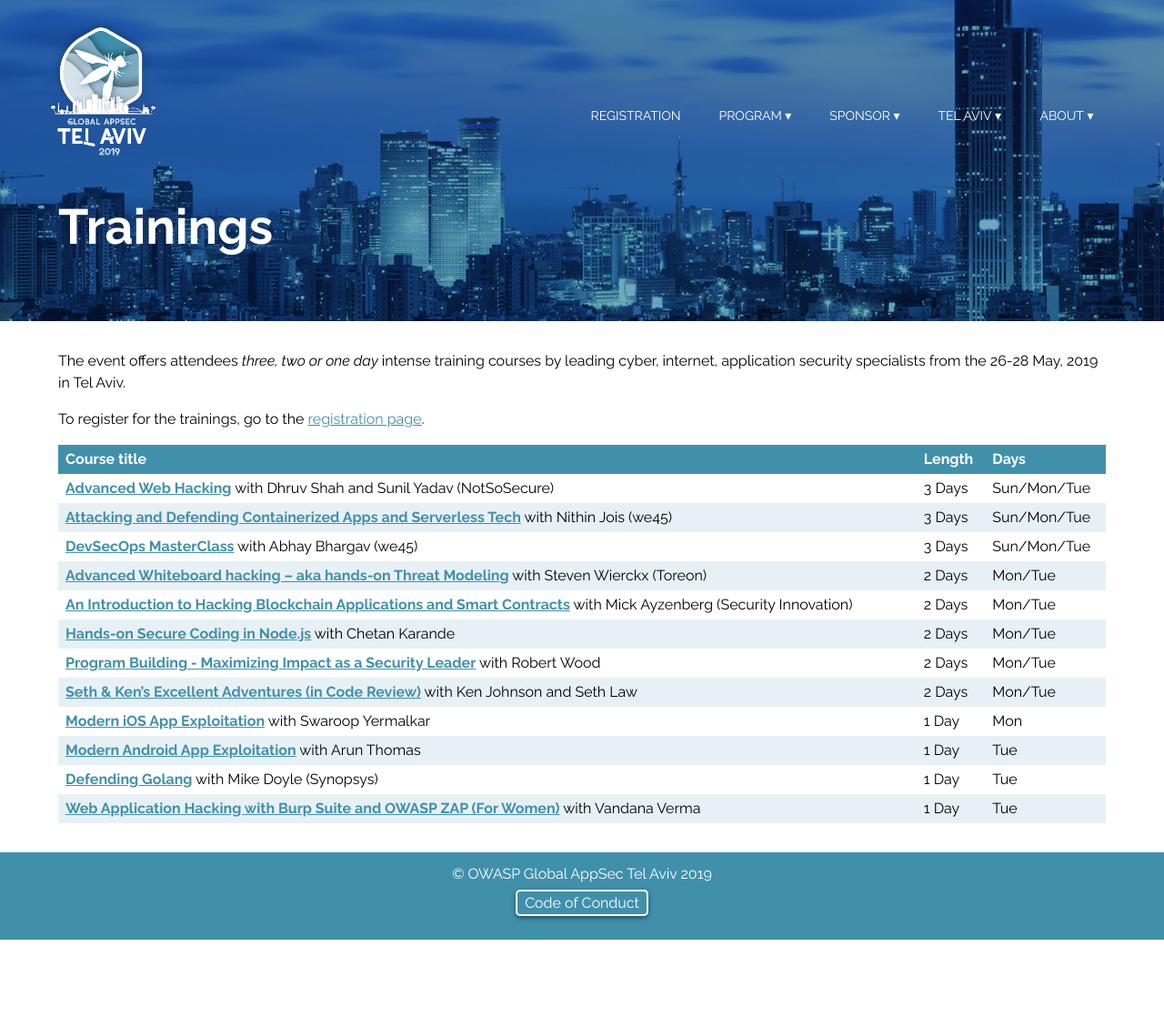
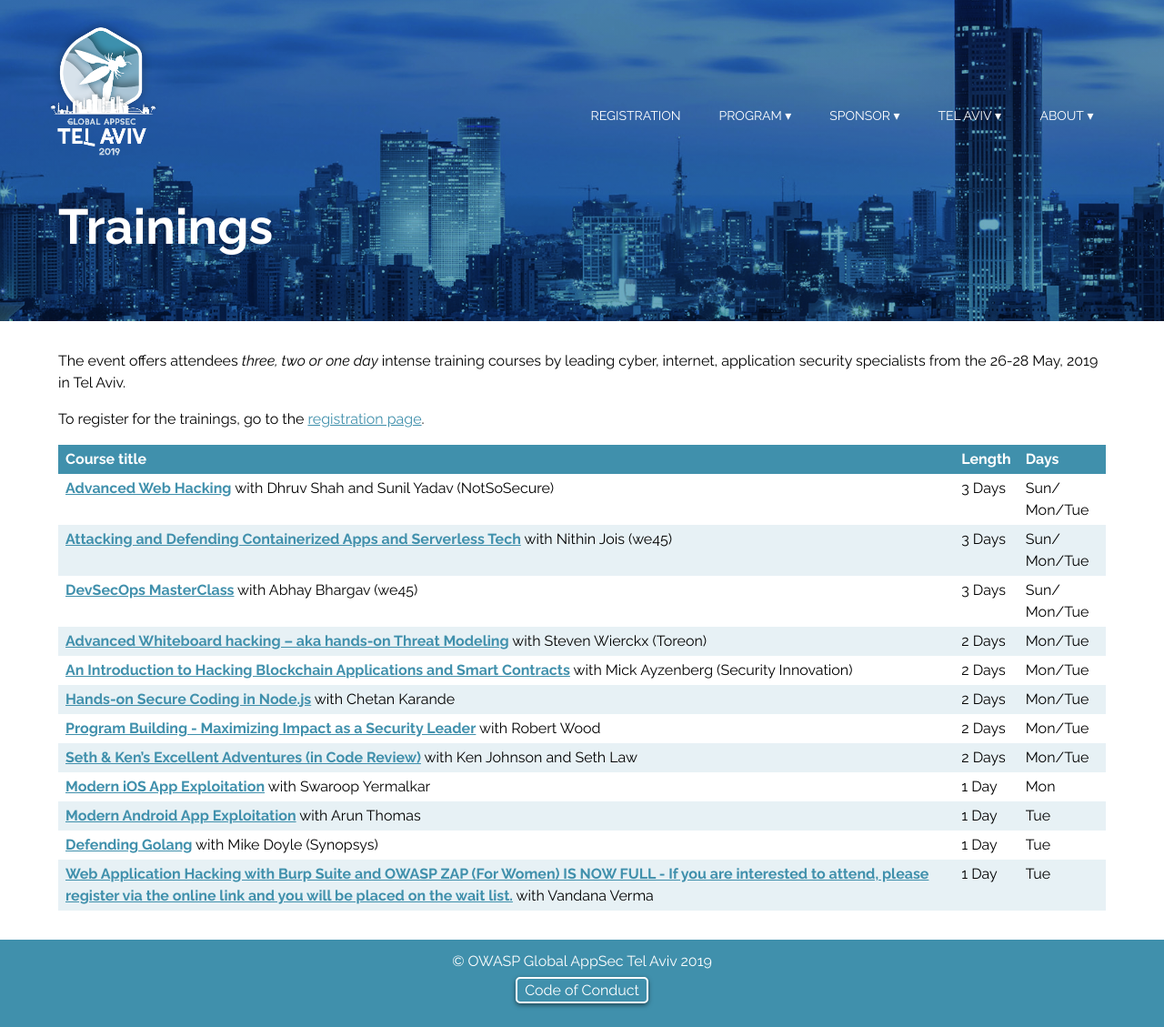
Before and after one commit to OWASP/AppSecTLV2019, a Jekyll site: the page built from program/trainings.md, in a window 1280 px wide. Shown: the whole page at 91% size. Built offline with Jekyll 4.4.1, drawn with Linux system fonts in a browser that asks for light colours; before the commit the page ends 1033 px from its top, so only the background shows below that.

Commit message:
Update trainings.yml
WIA course is full

```diff
--- a/_data/trainings.yml
+++ b/_data/trainings.yml
@@ -75,7 +75,7 @@
   days: Tue
   localprice: 3630 NIS
   price: $850
-- title: Web Application Hacking with Burp Suite and OWASP ZAP (For Women)
+- title: Web Application Hacking with Burp Suite and OWASP ZAP (For Women) IS NOW FULL - If you are interested to attend, please register via the online link and you will be placed on the wait list.
   url: https://globalappsectelaviv2019.sched.com/event/MLSU/web-application-hacking-with-burp-suite-and-owasp-zap-free-woman-only
   trainers: Vandana Verma
   duration: 1 Day
```
